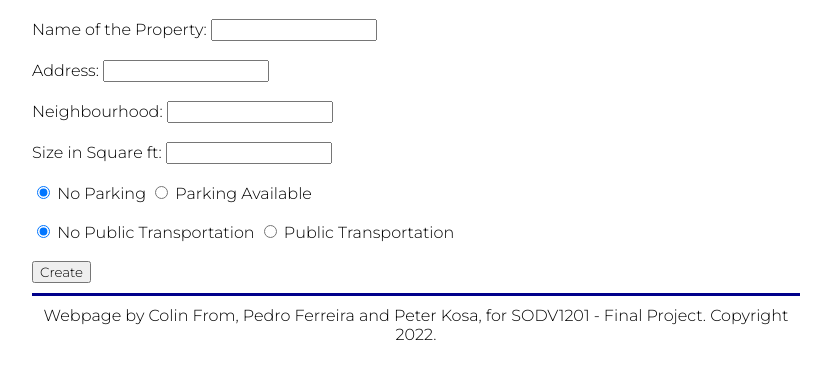
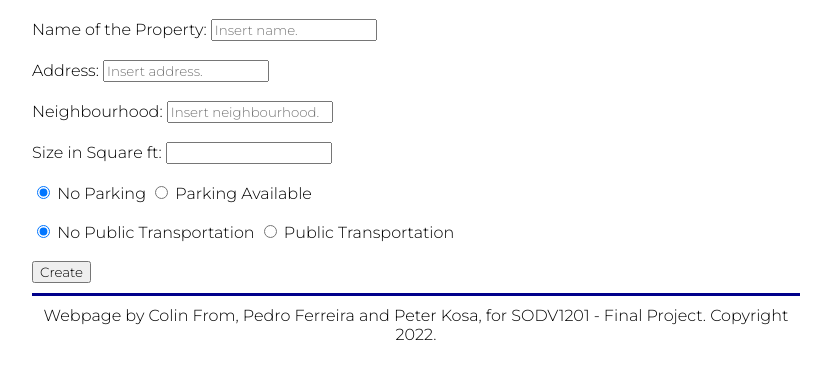
Before and after one commit to bluumann/ProjectRubyRed, a website: page owner/properties/create-property.html in a window 1280 px wide. Shown: the part 130-508 px from the top of the page, without its empty margins (224-1055 px from the left). Drawn offline with Linux system fonts and the light colour scheme.

Commit message:
Default values.

```diff
--- a/owner/properties/create-property.html
+++ b/owner/properties/create-property.html
@@ -33,13 +33,13 @@ Peter Kosa
             <h1>Create Property</h1>
             <form action="http://localhost:1007/owner/properties/property-created" method="POST">
                 <label for="name">Name of the Property:</label>
-                <input type="text" id="name" name="name" required><br><br>
+                <input type="text" id="name" name="name" placeholder = "Insert name." required><br><br>
 
                 <label for="address">Address:</label>
-                <input type="text" id="address" name="address" required><br><br>
+                <input type="text" id="address" name="address" placeholder = "Insert address." required><br><br>
 
                 <label for="neigh">Neighbourhood:</label>
-                <input type="text" id="neigh" name="neigh" required><br><br>
+                <input type="text" id="neigh" name="neigh" placeholder = "Insert neighbourhood." required><br><br>
 
                 <label for="size">Size in Square ft:</label>
                 <input type="number" id="size" name="size" required><br><br>
```
